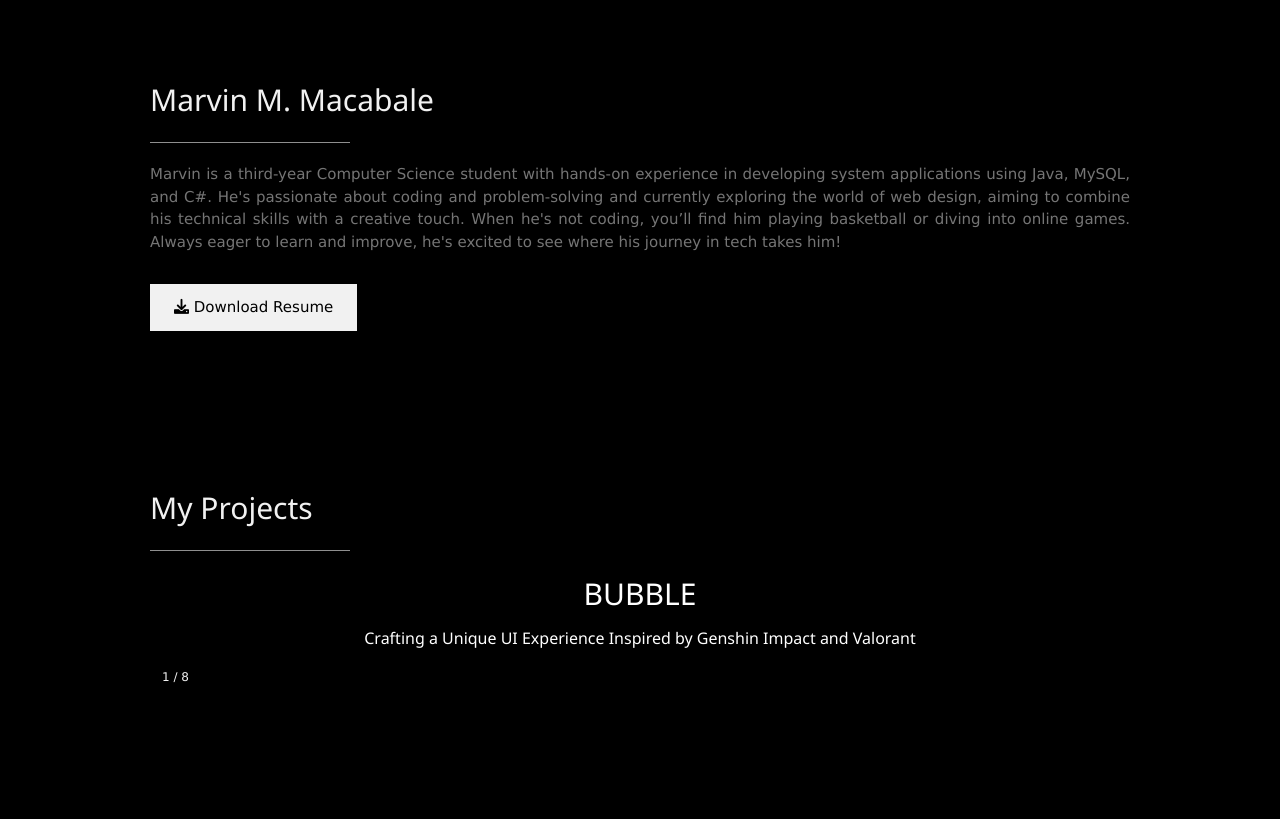
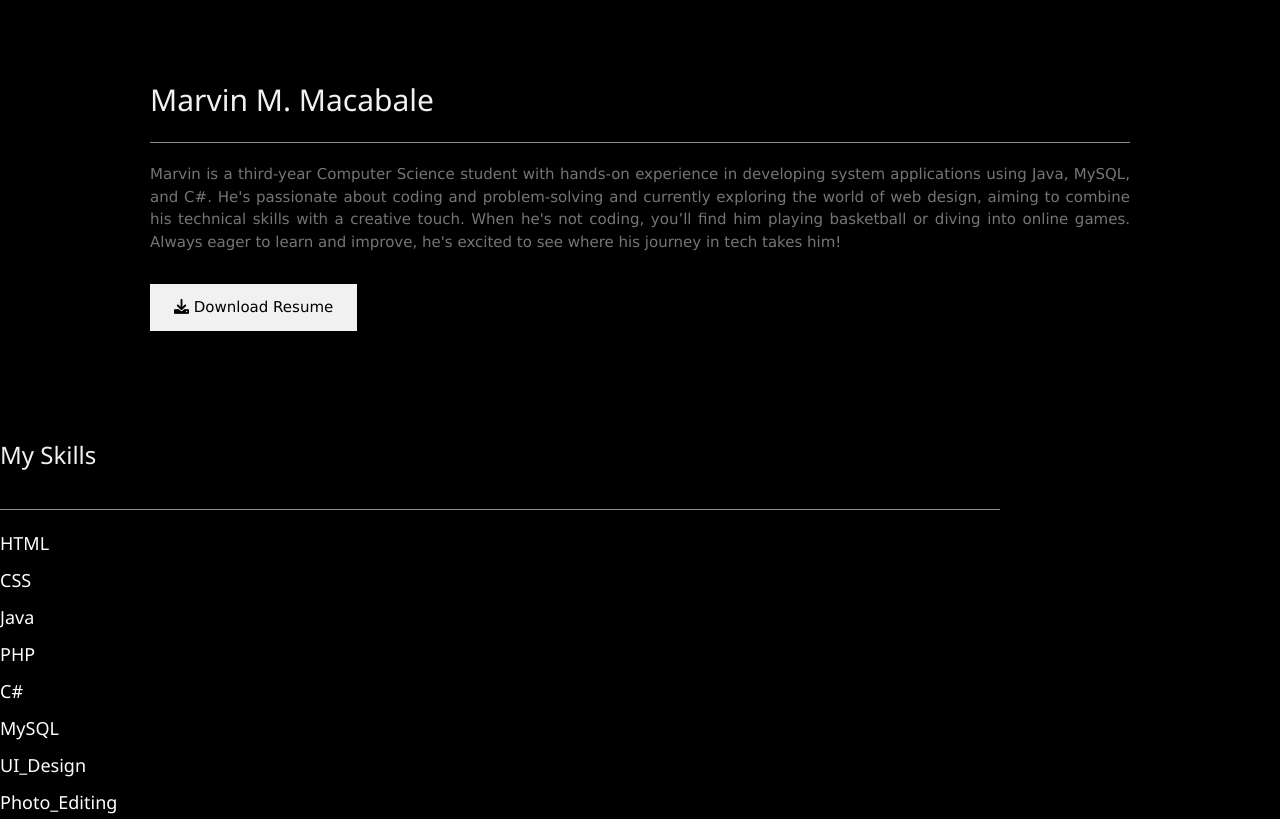
Before and after one commit to iammarvinmacabale/marvinmacabale, a plain HTML site: page index.html in a window 1280 px wide. Shown: the part 797-1616 px from the top of the page. Drawn offline with nearby package versions, Linux system fonts and the light colour scheme.

Commit message:
Update index.html

```diff
--- a/index.html
+++ b/index.html
@@ -58,7 +58,7 @@
 
   <div class="w3-content w3-justify w3-text-grey w3-padding-64" id="about">
     <h2 class="w3-text-light-grey">Marvin M. Macabale</h2>
-    <hr style="width:200px" class="w3-opacity">
+    <hr style="max-width:1000px" class="w3-opacity">
     <p>Marvin is a third-year Computer Science student with hands-on experience in developing system applications using
       Java, MySQL, and C#. He's passionate about coding and problem-solving and currently exploring the world of web
       design, aiming to combine his technical skills with a creative touch. When he's not coding, you’ll find him
@@ -71,9 +71,24 @@
     </a>
   </div>
 
+  <div class="skills">
+    <h3 class="w3-padding-16 w3-text-light-grey">My Skills</h3>
+    <hr style="max-width:1000px" class="w3-opacity">
+    <div class="h5-container">
+      <h5>HTML</h5>
+      <h5>CSS</h5>
+      <h5>Java</h5>
+      <h5>PHP</h5>
+      <h5>C#</h5>
+      <h5>MySQL</h5>
+      <h5>UI_Design</h5>
+      <h5>Photo_Editing</h5>
+    </div>
+  </div>
+
   <div class="w3-padding-64 w3-content" id="project">
     <h2 class="w3-text-light-grey">My Projects</h2>
-    <hr style="width:200px" class="w3-opacity">
+    <hr style="max-width:1000px" class="w3-opacity">
 
     <h2 style="text-align:center; color: white">BUBBLE</h2>
     <h6 style="text-align: center; color: white">Crafting a Unique UI Experience Inspired by Genshin Impact and
@@ -129,36 +144,28 @@
 
       <div class="row">
         <div class="column">
-          <img class="demo cursor" src="1.jpg" style="width:100%" onclick="currentSlide1(1)"
-            alt="Start Page">
+          <img class="demo cursor" src="1.jpg" style="width:100%" onclick="currentSlide1(1)" alt="Start Page">
         </div>
         <div class="column">
-          <img class="demo cursor" src="2.jpg" style="width:100%" onclick="currentSlide1(2)"
-            alt="Load Page">
+          <img class="demo cursor" src="2.jpg" style="width:100%" onclick="currentSlide1(2)" alt="Load Page">
         </div>
         <div class="column">
-          <img class="demo cursor" src="3.jpg" style="width:100%" onclick="currentSlide1(3)"
-            alt="Login Page">
+          <img class="demo cursor" src="3.jpg" style="width:100%" onclick="currentSlide1(3)" alt="Login Page">
         </div>
         <div class="column">
-          <img class="demo cursor" src="4.jpg" style="width:100%" onclick="currentSlide1(4)"
-            alt="Sign up Page">
+          <img class="demo cursor" src="4.jpg" style="width:100%" onclick="currentSlide1(4)" alt="Sign up Page">
         </div>
         <div class="column">
-          <img class="demo cursor" src="5.jpg" style="width:100%" onclick="currentSlide1(5)"
-            alt="Game Start Page">
+          <img class="demo cursor" src="5.jpg" style="width:100%" onclick="currentSlide1(5)" alt="Game Start Page">
         </div>
         <div class="column">
-          <img class="demo cursor" src="6.jpg" style="width:100%" onclick="currentSlide1(6)"
-            alt="Loading Page">
+          <img class="demo cursor" src="6.jpg" style="width:100%" onclick="currentSlide1(6)" alt="Loading Page">
         </div>
         <div class="column">
-          <img class="demo cursor" src="7.jpg" style="width:100%" onclick="currentSlide1(7)"
-            alt="Game Interface Page">
+          <img class="demo cursor" src="7.jpg" style="width:100%" onclick="currentSlide1(7)" alt="Game Interface Page">
         </div>
         <div class="column">
-          <img class="demo cursor" src="8.jpg" style="width:100%" onclick="currentSlide1(8)"
-            alt="Exit Game Page">
+          <img class="demo cursor" src="8.jpg" style="width:100%" onclick="currentSlide1(8)" alt="Exit Game Page">
         </div>
       </div>
     </div>
@@ -227,12 +234,10 @@
 
       <div class="row">
         <div class="column">
-          <img class="demo1 cursor" src="9.jpg" style="width:100%" onclick="currentSlide2(1)"
-            alt="Login page">
+          <img class="demo1 cursor" src="9.jpg" style="width:100%" onclick="currentSlide2(1)" alt="Login page">
         </div>
         <div class="column">
-          <img class="demo1 cursor" src="10.jpg" style="width:100%" onclick="currentSlide2(2)"
-            alt="Signup Page">
+          <img class="demo1 cursor" src="10.jpg" style="width:100%" onclick="currentSlide2(2)" alt="Signup Page">
         </div>
         <div class="column">
           <img class="demo1 cursor" src="11.jpg" style="width:100%" onclick="currentSlide2(3)"
@@ -271,7 +276,7 @@
 
   <div class="w3-padding-64 w3-content w3-text-grey" id="contact">
     <h2 class="w3-text-light-grey">Contact Me</h2>
-    <hr style="width:200px" class="w3-opacity">
+    <hr style="max-width:1000px" class="w3-opacity">
 
     <div class="w3-section">
       <p><i class="fa fa-map-marker fa-fw w3-text-white w3-xlarge w3-margin-right"></i> Bacoor City, Cavite</p>
```
